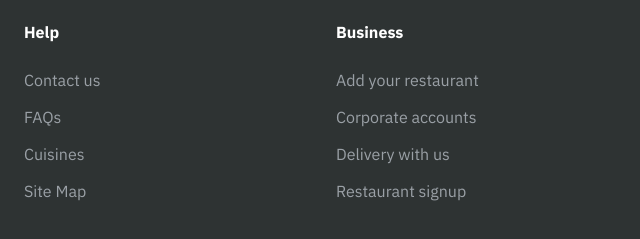
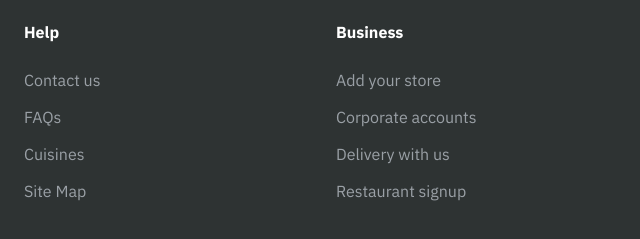
Before and after one commit to zaheersyedkdr/aaspaz-website-public, a plain HTML site: page index.html in a window 1280 px wide. Shown: the part 1313-1552 px from the top of the page, 640-1280 px from the left. Drawn offline with Linux system fonts and the light colour scheme.

Commit message:
improved website

```diff
--- a/index.html
+++ b/index.html
@@ -402,7 +402,7 @@
             <div class="footer-section">
                 <h4>Business</h4>
                 <ul class="footer-links">
-                    <li><a href="#">Add your restaurant</a></li>
+                    <li><a href="#">Add your store</a></li>
                     <li><a href="#">Corporate accounts</a></li>
                     <li><a href="#">Delivery with us</a></li>
                     <li><a href="#">Restaurant signup</a></li>
```
